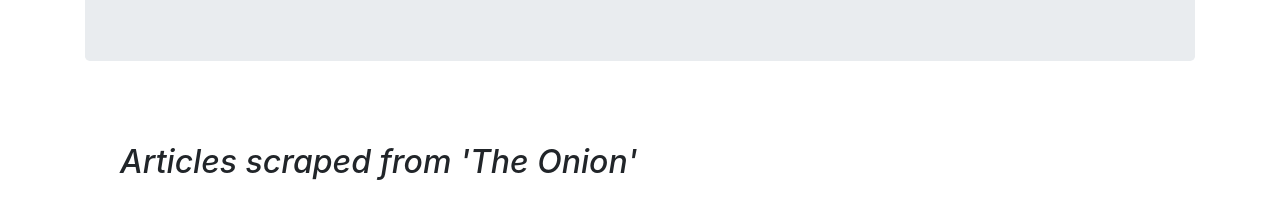
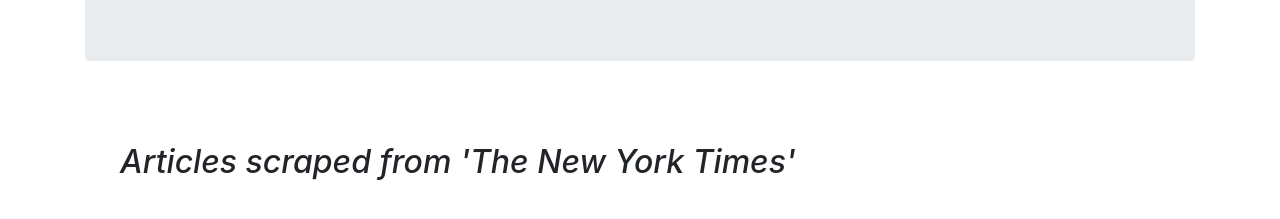
Before and after one commit to chloieeeramos/MongoScrape, a website: page public/index.html in a window 1280 px wide. Shown: the part 171-390 px from the top of the page. Drawn offline with nearby package versions, Linux system fonts and the light colour scheme; no server answers.

Commit message:
updated index.html file

```diff
--- a/public/index.html
+++ b/public/index.html
@@ -48,7 +48,7 @@
 
     <div class="row">
         <div id="wrapper">
-        <h2><i>Articles scraped from 'The Onion'</i></h2>
+        <h2><i>Articles scraped from 'The New York Times'</i></h2>
 
     <div id="articles"></div>
         <div id="savedArticles"></div>
```
